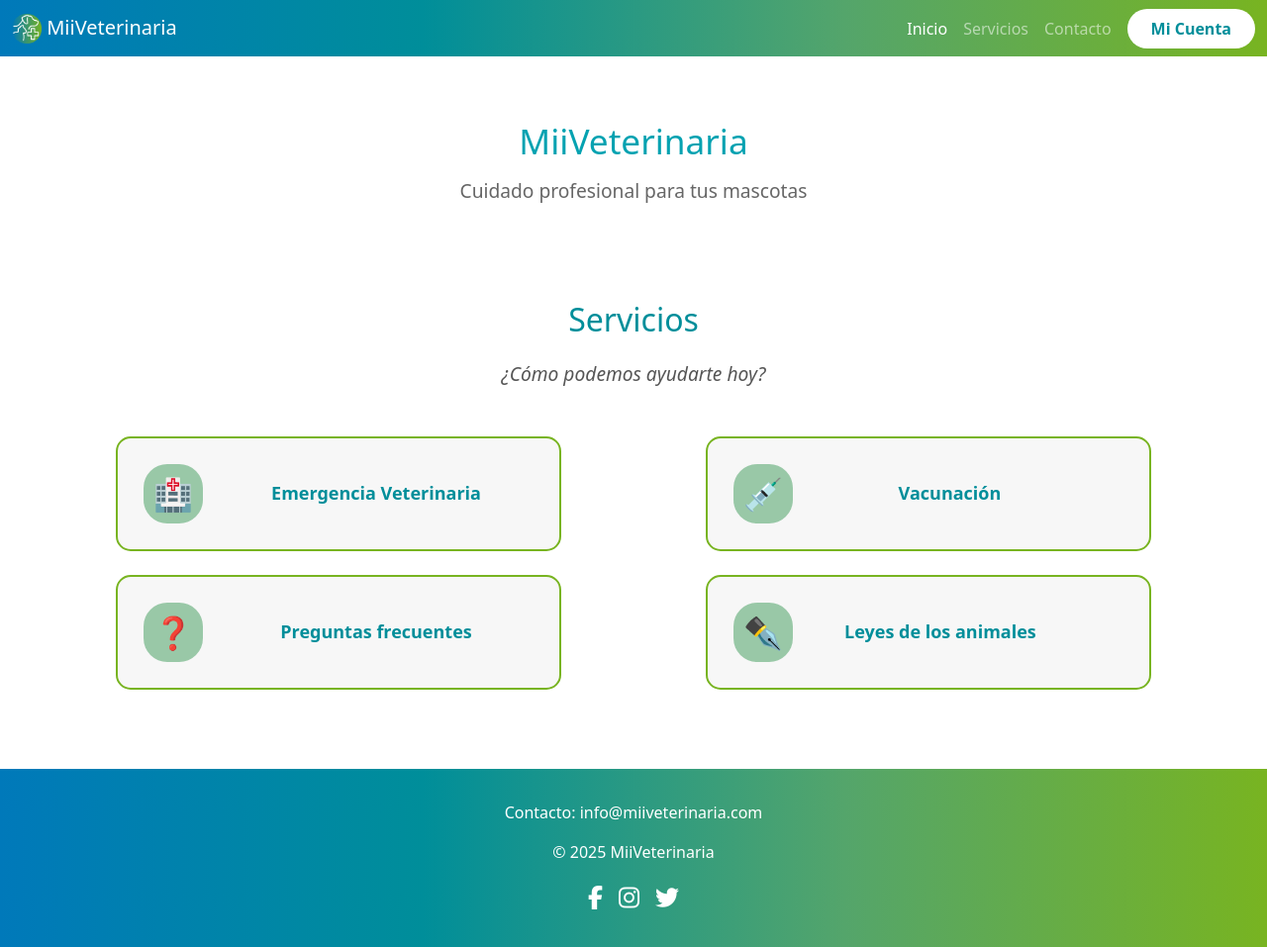
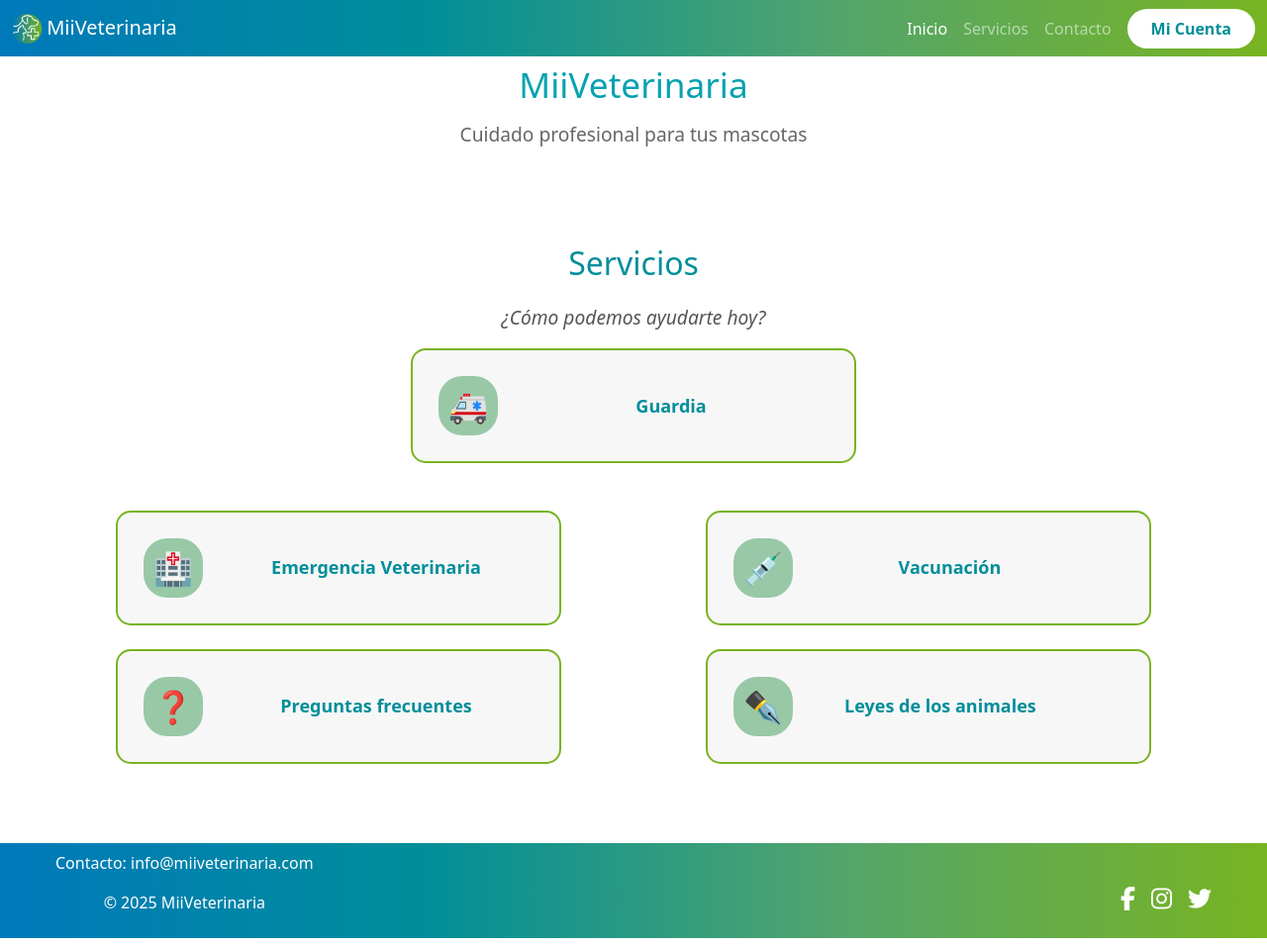
Before and after one commit to solealbornoz/MiiVeterinaria, a plain HTML site: page index.html in a window 1280 px wide. Shown: the whole page at 99% size. Drawn offline with nearby package versions, Linux system fonts and the light colour scheme.

Commit message:
se agrego boton de guardia, se fijo se navbar, se corrigio el footer y se corrigio las tarjetas

```diff
--- a/index.html
+++ b/index.html
@@ -15,7 +15,7 @@
 </head>
 
 <body>
-  <nav class="navbar navbar-expand-lg navbar-dark navbar-gradient">
+  <nav class="navbar navbar-expand-lg navbar-dark navbar-gradient fixed-top">
 
     <div class="container-fluid">
       <a class="navbar-brand" href="#">
@@ -55,7 +55,18 @@
     <section class="services">
       <h2 class="services-title">Servicios</h2>
       <p class="subtitulo-servicios">¿Cómo podemos ayudarte hoy?</p>
-
+      <div class="boton-guardia-container">
+        <div class="service-card">
+          <div class="icon">
+           🚑
+          </div>
+          <div class="text-container">
+            <div class="text-inner">
+              <div class="title">Guardia</div>
+            </div>
+          </div>
+        </div>
+      </div>
     </section>
 
 
@@ -141,12 +152,11 @@
       <div class="footer-info">
         <p>Contacto: info@miiveterinaria.com</p>
         <p>© 2025 MiiVeterinaria</p>
-
-        <div class="social-icons">
-          <a href="#" target="_blank"><i class="fab fa-facebook-f"></i></a>
-          <a href="#" target="_blank"><i class="fab fa-instagram"></i></a>
-          <a href="#" target="_blank"><i class="fab fa-twitter"></i></a>
-        </div>
+      </div>
+      <div class="social-icons">
+        <a href="#" target="_blank"><i class="fab fa-facebook-f"></i></a>
+        <a href="#" target="_blank"><i class="fab fa-instagram"></i></a>
+        <a href="#" target="_blank"><i class="fab fa-twitter"></i></a>
       </div>
     </div>
   </footer>
--- a/style.css
+++ b/style.css
@@ -283,21 +283,31 @@ main {
 
 .footer-gradient {
     background: linear-gradient(to right, #0079ba, #008e9a, #54a56b, #78b421);
-    padding: 2rem 0;
+    padding: 0.5rem 0;
     color: white;
     text-align: center;
 }
 
 .footer-content {
-    max-width: 1000;
+    max-width: 1200px;
     margin: 0 auto;
     padding: 0 1rem;
     display: flex;
-    flex-direction: column;
-    align-items: center;
-    justify-content: center;
+    justify-content: space-between; /* uno a la izquierda y uno a la derecha */
+    align-items: center; /* que estén centrados verticalmente */
     gap: 1rem;
 }
+
+.footer-info {
+    text-align: right; /* texto alineado a la derecha */
+}
+
+.social-icons {
+    display: flex;
+    gap: 1rem;
+    align-items: center;
+}
+
 
 .footer-info {
     text-align: center;
@@ -336,13 +346,21 @@ main {
     cursor: pointer;
 }
 
+.boton-guardia-container {
+    display: flex;
+    justify-content: center;
+    margin-bottom: 2rem;
+}
+
+
 /* Responsive */
-@media (max-width: 600px) {
-    .card-grid {
+@media (max-width: 768px) {
+    .services-grid {
         grid-template-columns: 1fr;
     }
 
     .service-card {
         width: 100%;
+        max-width: 400px;
     }
 }
```
